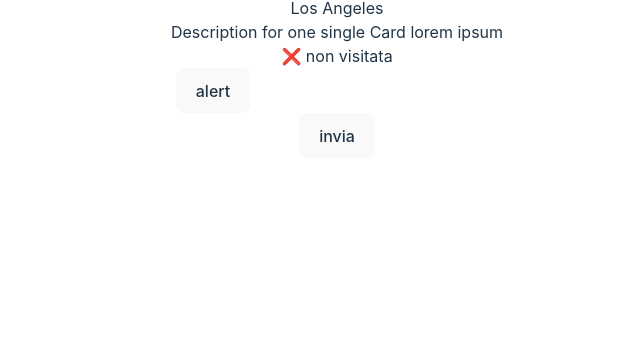
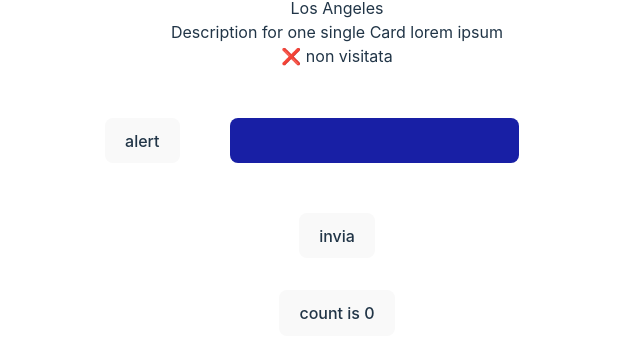
Before and after one commit to rusualin0031/React-Vite, a React (Vite) app in the folder my-react-app/: page / in a window 1280 px wide. Shown: the part 1452-1810 px from the top of the page, without its empty margins (303-943 px from the left). Before the commit the page ends 1642 px from the top, so only its background shows below. Built offline with nearby package versions, Linux system fonts and the light colour scheme.

Commit message:
add button count

```diff
--- a/my-react-app/src/App.jsx
+++ b/my-react-app/src/App.jsx
@@ -1,5 +1,4 @@
-
-
+import { useState } from 'react';
 import './App.css'
 import Card from './components/Card'
 
@@ -18,6 +17,8 @@ function handleSubmit(e) {
 
 
 function App() {
+
+  const [count, setCount] = useState(0);
 
     const cities =[
       {
@@ -69,8 +70,13 @@ function App() {
       <form onSubmit={handleSubmit}>
         <button type='submit'>invia</button>
       </form>
+        <div className='card'>
+          <button onClick={() => setCount((count) => count +1)}>
+            count is {count}
+          </button>
+        </div>
     </>
-  )
+  );
 }
 
 
--- a/my-react-app/src/index.css
+++ b/my-react-app/src/index.css
@@ -46,16 +46,29 @@ button {
   font-size: 1em;
   font-weight: 500;
   font-family: inherit;
-  background-color: #1a1a1a;
+  background-color: #181fa5;
   cursor: pointer;
   transition: border-color 0.25s;
 }
 button:hover {
-  border-color: #646cff;
+  border-color: #aaade2;
 }
 button:focus,
 button:focus-visible {
   outline: 4px auto -webkit-focus-ring-color;
+}
+
+input{
+  border-radius: 8px;
+  border: 1px solid transparent;
+  padding: 0.6em 1.2em;
+  font-size: 1em;
+  font-weight: 500;
+  font-family: inherit;
+  background-color: #181fa5;
+  cursor: pointer;
+  transition: border-color 0.25s;
+  margin: 50px 50px;
 }
 
 @media (prefers-color-scheme: light) {
```
